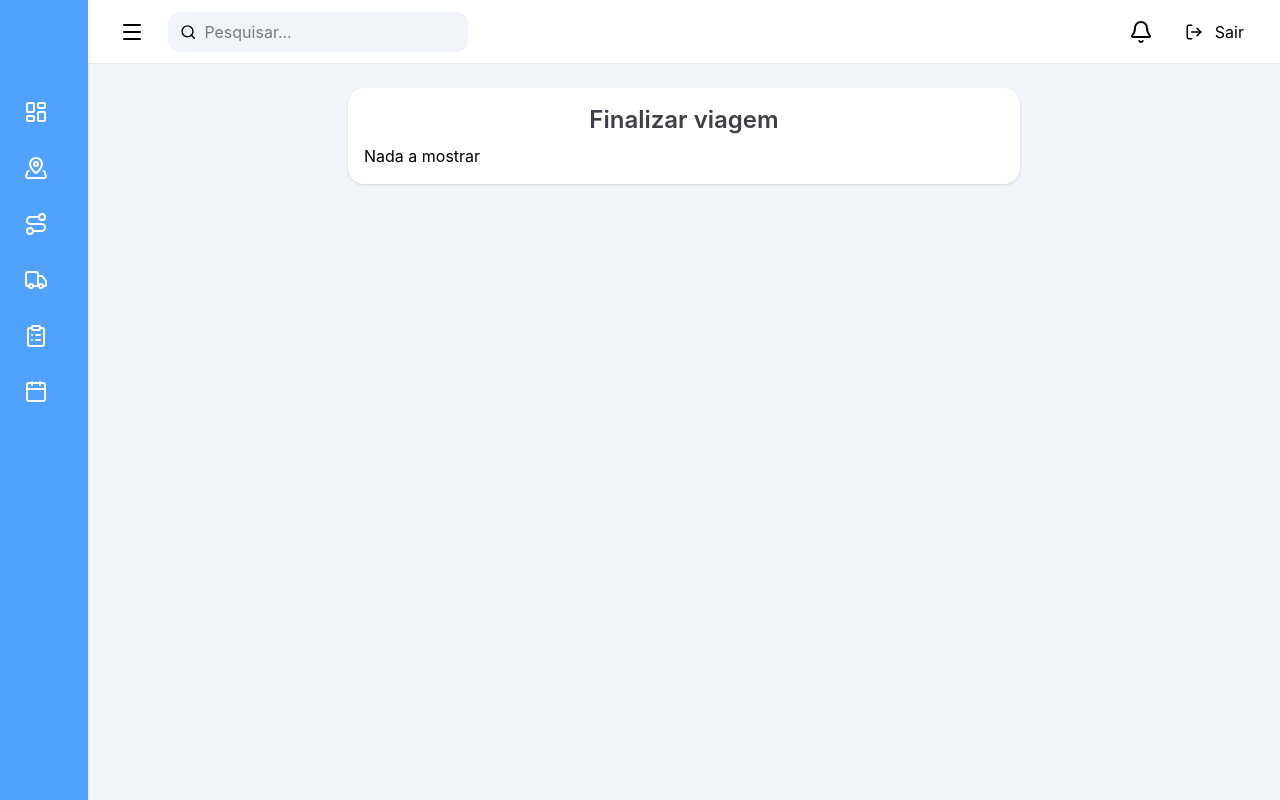
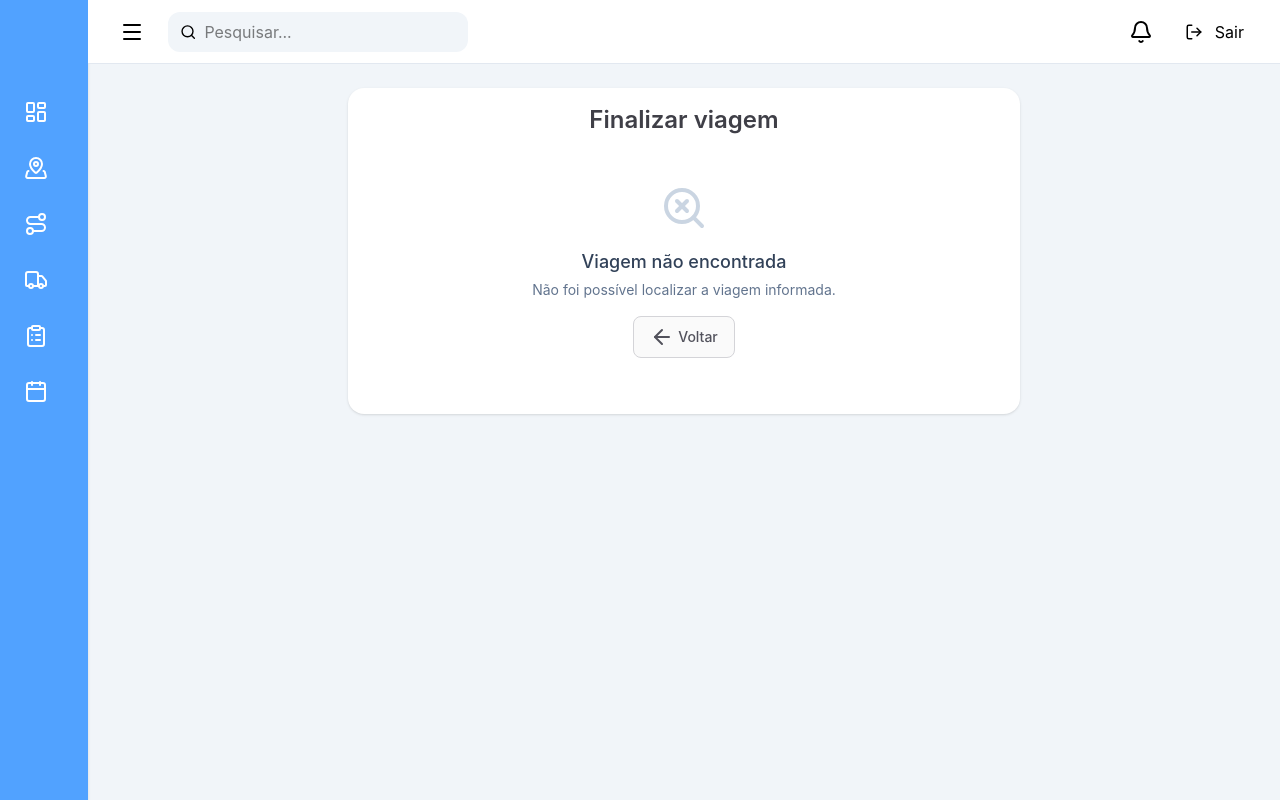
Before and after one commit to Micaelns/zelo-frota-front, a React (Vite) app: page /viagens/1/finalizar in a window 1280 px wide. Built offline with nearby package versions, Linux system fonts and the light colour scheme.

Commit message:
feat: criado componente EmptyState

```diff
--- /dev/null
+++ b/src/components/ui/EmptyState.tsx
@@ -0,0 +1,55 @@
+import { SearchX } from "lucide-react";
+import { useNavigate } from "react-router-dom";
+import { ButtonDefault } from "./ButtonDefault";
+
+type EmptyStateProps = {
+  title?: string;
+  description?: string;
+};
+
+export function EmptyState({
+  title = "Nada encontrado",
+  description = "Não foi possível localizar informações.",
+}: EmptyStateProps) {
+  const navigate = useNavigate();
+  return (
+    <div
+      className="
+        flex
+        flex-col
+        items-center
+        justify-center
+        gap-4
+        py-10
+        text-center
+      "
+    >
+      <SearchX size={48} className="text-slate-300" />
+
+      <div className="space-y-1">
+        <h3
+          className="
+            text-lg
+            font-medium
+            text-slate-700
+          "
+        >
+          {title}
+        </h3>
+        <p
+          className="
+            text-sm
+            text-slate-500
+          "
+        >
+          {description}
+        </p>
+      </div>
+      <ButtonDefault
+        action={() => navigate(-1)}
+        showIcon={true}
+        text="Voltar"
+      />
+    </div>
+  );
+}
--- a/src/features/travel/pages/TravelEndPage.tsx
+++ b/src/features/travel/pages/TravelEndPage.tsx
@@ -77,7 +77,10 @@ export function TravelEndPage() {
               <LoaderCircle className="animate-spin" />
             </div>
           ) : travel == null ? (
-            "Nada a mostrar"
+            <EmptyState
+              title="Viagem não encontrada"
+              description="Não foi possível localizar a viagem informada."
+            />
           ) : (
             <form className="flex flex-col gap-4">
               <FormSelectInput
```
